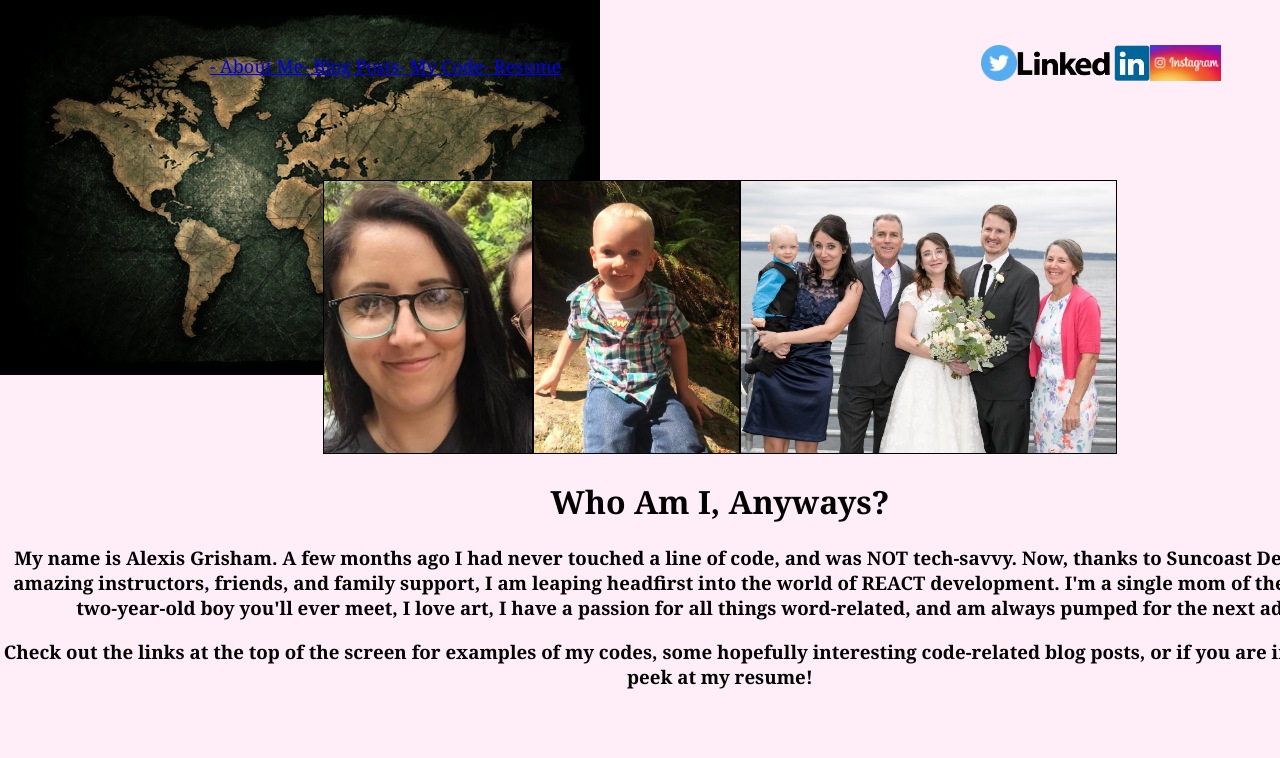
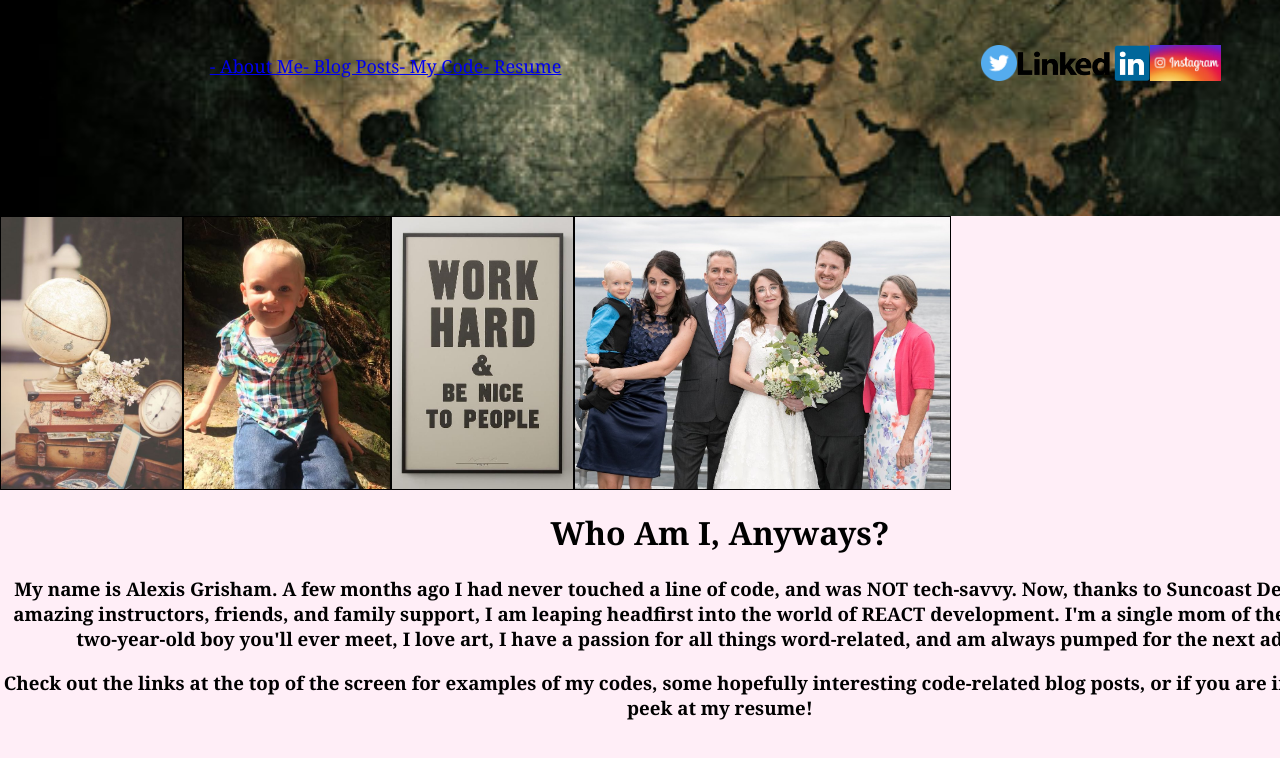
Before and after one commit to Alexiskjg16/MyPortfolio, a React (Create React App) app: page /AboutMe in a window 1280 px wide. Shown: the top 758 px of the page. Built offline with nearby package versions, Linux system fonts and the light colour scheme.

Commit message:
more pictures

```diff
--- a/src/AboutMe.js
+++ b/src/AboutMe.js
@@ -1,7 +1,9 @@
 import React, { Component } from 'react';
 import './App.css';
-import blerb from './Pictures/blerb.jpg'
+/*import blerb from './Pictures/blerb.jpg'*/
 import adam from './Pictures/adam.jpg'
+import wanderlust from './Pictures/wanderlust.jpg'
+import workhardandbenice from './Pictures/workhardandbenice.jpg'
 import familyseattle from './Pictures/familyseattle.jpg'
 import NavBar from './NavBar';
 
@@ -12,9 +14,10 @@ class AboutMe extends Component {
                 <section>
                     <NavBar />
                     </section>
-                <section>
-                <img src={blerb} alt="selfie" className="TwoAboutMe"/>
+                <section className="ImageSection">
+                <img src={wanderlust} alt="selfie" className="TwoAboutMe"/>
                 <img src={adam} alt="my son" className="TwoAboutMe" />
+                <img src={workhardandbenice} alt="themotto" className="TwoAboutMe" />
                 <img src={familyseattle} alt="my family" className="ThreeAboutMe" />
                 </section>
                 <h1> Who Am I, Anyways?</h1>
--- a/src/App.css
+++ b/src/App.css
@@ -3,8 +3,7 @@
 .App {
   display: flex;
   text-align: center;
-  background-image: url(Pictures/classic-world-map.jpg);
-  background-repeat: no-repeat;
+
   width: 150px;
   background-color: rgb(255, 238, 247);
   height: 100em;
@@ -14,13 +13,16 @@
 
 .NavBar {
   display: flex;
-
+  background-image: url(Pictures/classic-world-map.jpg);
+  background-repeat: no-repeat;
+  background-position: 10%;
+  background-size: 100%;
   justify-content: space-around;
   align-content: center;
   font-size: 18px;
   font-family: "Georgia", serif;
   width: 79.5em;
-  height: 8em;
+  height: 10em;
   padding-top: 2em;
   padding-bottom: -2em;
 }
@@ -97,3 +99,9 @@ AboutMe {
   margin: 1em;
   font-family: "Georgia", serif;
 }
+
+.ImageSection {
+  display: flex;
+  flex-direction: row;
+  width: 100%;
+}
```
